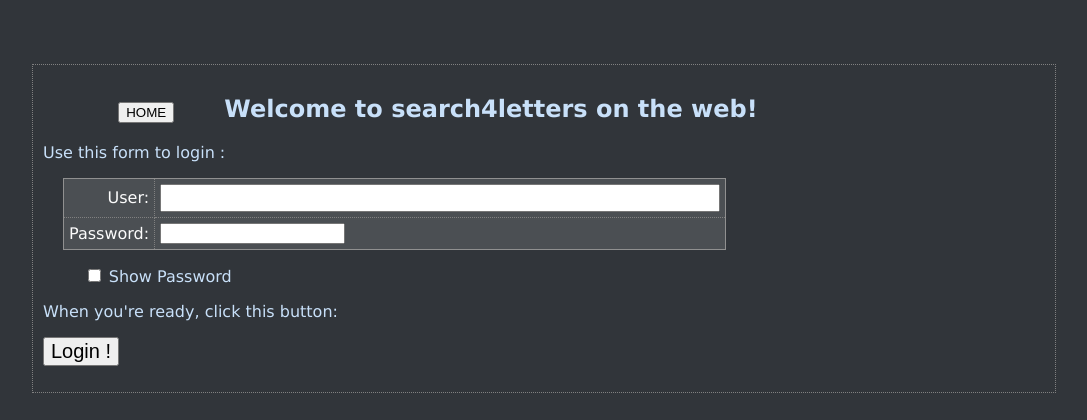
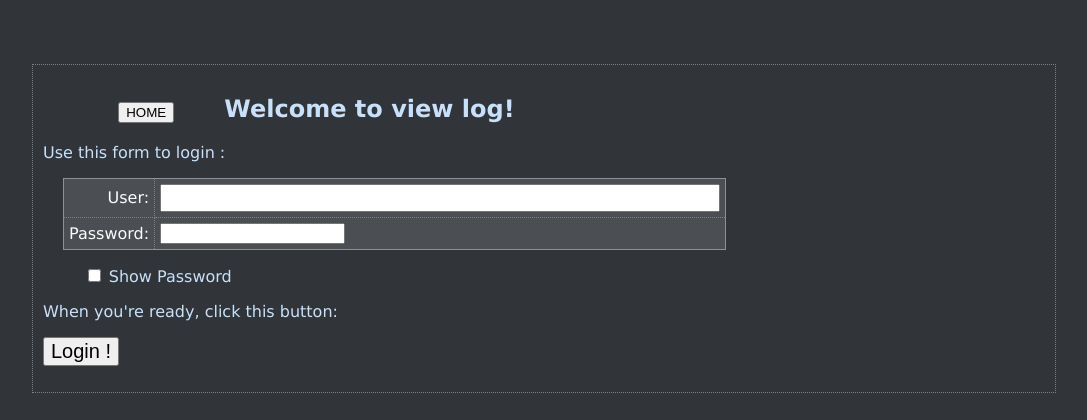
Before and after one commit to gtmadureira/Python, a Flask app: page /viewlog in a window 1280 px wide. Shown: the top 420 px of the page, without its empty margins (96-1183 px from the left). Run offline with Flask 2, Linux system fonts and the light colour scheme.

Commit message:
Head First - Python
 Chapter 11, Page 448

```diff
--- a/hf_src/webapp/checker.py
+++ b/hf_src/webapp/checker.py
@@ -8,6 +8,6 @@ def check_logged_in(func):
         if 'logged_in' in session:
             return func(*args, **kwargs)
         return render_template('login.html',
-                               the_title='Welcome to search4letters on the web!')
+                               the_title='Welcome to view log')
 
     return wrapper
--- a/hf_src/webapp/templates/login.html
+++ b/hf_src/webapp/templates/login.html
@@ -6,7 +6,7 @@
   &nbsp;&nbsp;&nbsp;&nbsp;&nbsp;&nbsp;&nbsp;&nbsp;
   <button onclick="location.href='/entry'" type="button">HOME</button>
   &nbsp;&nbsp;&nbsp;&nbsp;
-  {{ the_title }}
+  {{ the_title }}!
 </h2>
 
 <form method="POST" action="/login">
--- a/hf_src/webapp/templates/viewlog.html
+++ b/hf_src/webapp/templates/viewlog.html
@@ -8,7 +8,7 @@
   &nbsp;&nbsp;&nbsp;&nbsp;
   <button onclick="location.href='/logout'" type="button">LOGOUT</button>
   &nbsp;&nbsp;&nbsp;&nbsp;
-  Welcome to {{ the_title }}, ' {{ the_user }} ' :
+  {{ the_title }}, ' {{ the_user }} ' :
 </h2>
 
 <table>
--- a/hf_src/webapp/vsearch4web.py
+++ b/hf_src/webapp/vsearch4web.py
@@ -1,6 +1,6 @@
 from flask import Flask, render_template, request, session
 from vsearch import search4letters
-from DBcm import UseDatabase
+from DBcm import UseDatabase, ConnectionError
 from checker import check_logged_in
 from string import capwords
 
@@ -10,9 +10,16 @@ app = Flask(__name__)
 app.config['dbconfig'] = {'host': '127.0.0.1',
                           'user': 'vsearch',
                           'password': 'Vse@rchpasswd86',
-                          'database': 'vsearchlogDB', }
+                          'database': 'vsearchlogDB'}
 
 app.secret_key = 'SecretKeyHere'
+
+# The variables below are for providing argument values
+# for the error () function.
+t1 = 'Welcome to search4letters on the web!'
+t2 = 'Welcome to view log'
+e1 = '** System temporarily unavailable. Try later !'
+e2 = "Invalid 'User' and/or 'Password'."
 
 
 @app.route('/')
@@ -27,7 +34,7 @@ def entry_page() -> 'html':
 @app.route('/search4', methods=['POST'])
 def do_search() -> 'html':
     """Extract the posted data; perform the search;
-       send posted and serach data to log_request(); return results."""
+       send posted and searched data to log_request(); return results."""
 
     title = 'Here are your results:'
     phrase = request.form['phrase']
@@ -38,14 +45,15 @@ def do_search() -> 'html':
 
         log_request(request, results)
 
+    except ConnectionError as err:
+
+        print('Is your database switched on? Error:', str(err))
+        return error('', 'entry', t1, e1)
+
     except Exception as err:
 
         print('***** Logging failed with this error:', str(err))
-        return render_template('entry.html',
-                               the_title="""Welcome to search4letters
-                                            on the web!""",
-                               the_error="""** System temporarily unavailable.
-                                            Try later !""")
+        return error('', 'entry', t1, e1)
 
     return render_template('results.html',
                            the_title=title,
@@ -59,7 +67,6 @@ def log_request(req: 'flask_request', res: str) -> None:
        on the database."""
 
     with UseDatabase(app.config['dbconfig']) as cursor:
-
         vSQL = """insert into log
                   (phrase, letters, ip, browser_string, results)
                   values
@@ -76,6 +83,8 @@ def log_request(req: 'flask_request', res: str) -> None:
 def view_the_log() -> 'html':
     """Display the contents from database(log table) as a HTML table."""
 
+    user = capwords(session.get("USERNAME"))
+
     try:
 
         with UseDatabase(app.config['dbconfig']) as cursor:
@@ -84,25 +93,33 @@ def view_the_log() -> 'html':
             cursor.execute(vSQL)
             contents = cursor.fetchall()
 
+    except ConnectionError as err:
+
+        print('Is your database switched on? Error:', str(err))
+        return error(user, 'viewlog', t2, e1)
+
     except Exception as err:
 
         print('***** Login failed with this error:', str(err))
-        user = capwords(session.get("USERNAME"))
-        return render_template('viewlog.html',
-                               the_title='View Log',
-                               the_user=user,
-                               the_error="""System temporarily unavailable.
-                                            Try later !""")
+        return error(user, 'viewlog', t2, e1)
 
     titles = ('ID', 'Datetime', 'Phrase', 'Letters',
               'IP Address', 'Web browser', 'Results')
-    user = capwords(session.get("USERNAME"))
 
     return render_template('viewlog.html',
-                           the_title='View Log',
+                           the_title=t2,
                            the_row_titles=titles,
                            the_user=user,
                            the_data=contents)
+
+
+def error(user: str, url: str, title: str, error: str) -> 'html':
+    """Input/Show erros in the current page."""
+
+    return render_template(url+'.html',
+                           the_title=title,
+                           the_user=user,
+                           the_error=error)
 
 
 @app.route('/login', methods=['POST'])
@@ -120,14 +137,15 @@ def do_login() -> 'redirect':
             cursor.execute(vSQL, (usr, passwd))
             list_contents = cursor.fetchall()
 
+    except ConnectionError as err:
+
+        print('Is your database switched on? Error:', str(err))
+        return error('', 'login', t2, e1)
+
     except Exception as err:
 
         print('***** Login failed with this error:', str(err))
-        return render_template('login.html',
-                               the_title="""Welcome to search4letters
-                                            on the web!""",
-                               the_error="""** System temporarily unavailable.
-                                            Try later !""")
+        return error('', 'login', t2, e1)
 
     posted_user = [usr, passwd]
     user_found = []
@@ -141,8 +159,8 @@ def do_login() -> 'redirect':
         session['USERNAME'] = user_found[0]
         return view_the_log()
     return render_template('login.html',
-                           the_title='Welcome to search4letters on the web!',
-                           the_error="Invalid 'User' and/or 'Password'.")
+                           the_title=t2,
+                           the_error=e2)
 
 
 @app.route('/logout')
```
Also changed, not shown: hf_src/webapp/DBcm.py (+16 -3 lines), .mypy_cache/3.8/DBcm.data.json, .mypy_cache/3.8/DBcm.meta.json, .mypy_cache/3.8/checker.meta.json.
